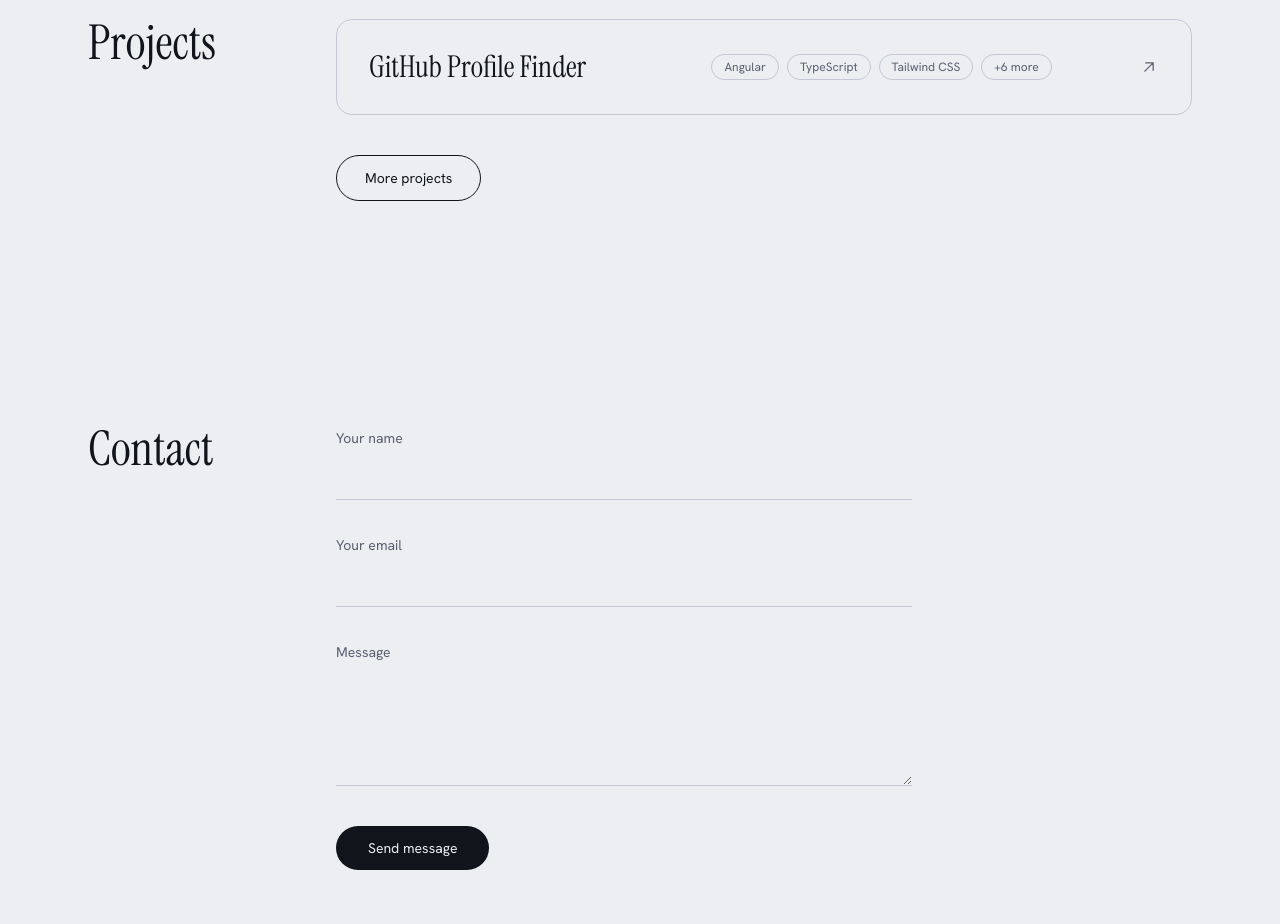
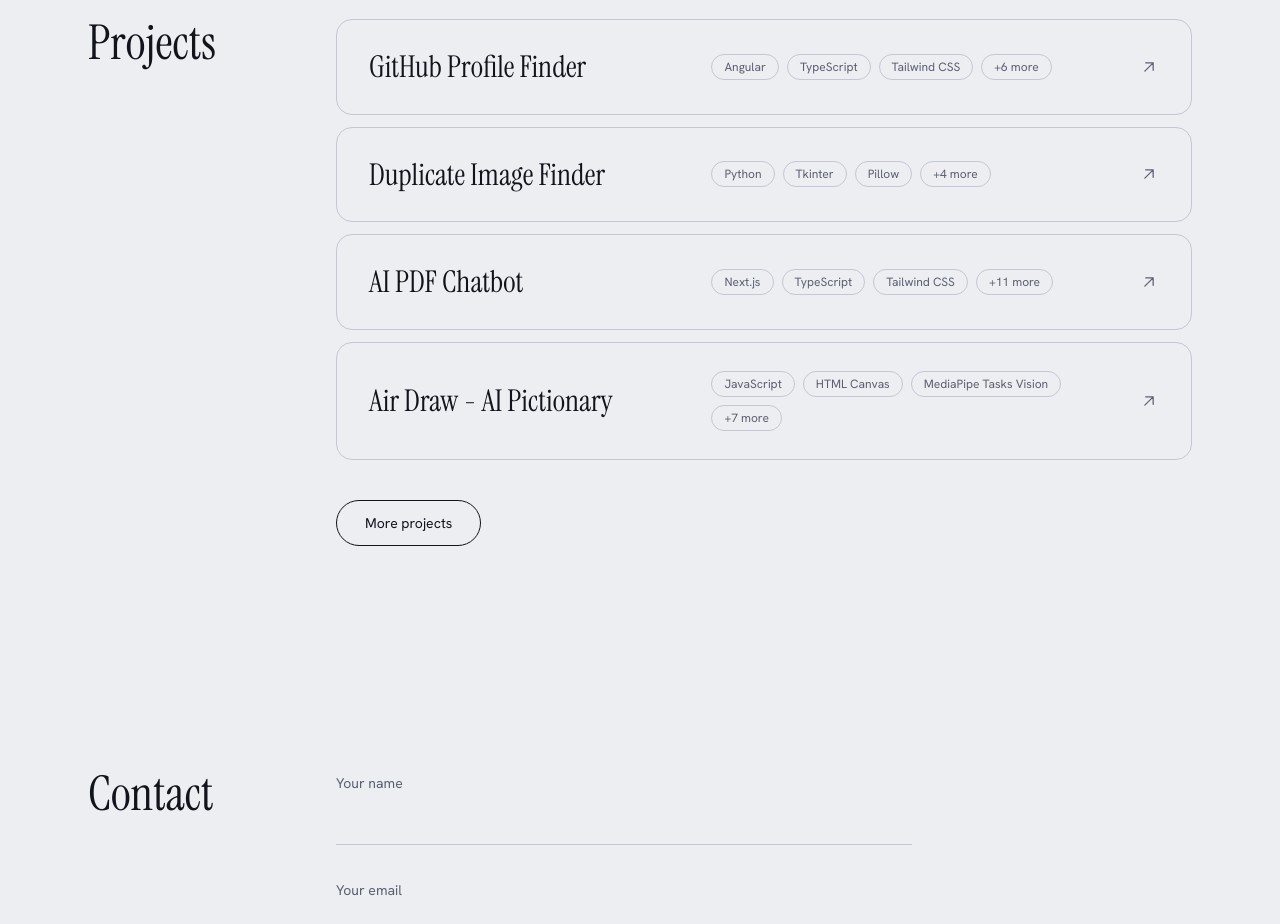
Before and after one commit to Alexclansy24/portfolio, a Next.js app: page / in a window 1280 px wide. Shown: the part 1320-2244 px from the top of the page. Built offline with nearby package versions, Linux system fonts and the light colour scheme.

Commit message:
added projects

```diff
--- a/src/data/content.ts
+++ b/src/data/content.ts
@@ -124,6 +124,69 @@
   liveUrl: "https://github-profile-finder-ten-lilac.vercel.app/",
   githubUrl: "https://github.com/Alexclansy24/github-profile-finder",
 },
+{
+  name: "Duplicate Image Finder",
+  tagline: "Find exact and visually similar images with perceptual hashing.",
+  year: "2026",
+  description: [
+    "Duplicate Image Finder is a local desktop application built with Python to identify and manage duplicate images on a computer. It scans selected directories, detects exact duplicates using SHA-256 hashing, and identifies visually similar images using perceptual hashing (pHash).",
+    "Implemented a two-stage duplicate detection system that groups identical files based on their SHA-256 hashes and detects near-duplicates using perceptual hash distances. Configurable similarity thresholds allow users to control how closely images must match to be considered duplicates.",
+    "Developed a graphical user interface using Tkinter to display scan results, organize duplicate groups, and simplify image management. Added functionality to open selected images, delete unwanted duplicates, and refresh results after file operations.",
+    "Implemented corrupted-image detection to identify files that cannot be processed correctly, helping users distinguish problematic images from valid files during scanning.",
+    "Built the application as a lightweight, offline utility without AI, cloud services, or external hosting. The project demonstrates practical image-processing algorithms, file-system operations, hashing techniques, and desktop application development."
+  ],
+  tech: ["Python", "Tkinter", "Pillow", "Perceptual Hashing (pHash)", "SHA-256", "Image Processing", "File System Operations"],
+  liveUrl: "",
+  githubUrl: "https://github.com/Alexclansy24/duplicate-image-finder",
+},
+{
+  name: "AI PDF Chatbot",
+  tagline: "Upload documents and ask questions to get context-aware answers from their content.",
+  year: "2026",
+  description: [
+    "AI PDF Chatbot is a full-stack application that allows authenticated users to upload PDF documents and interact with their content through natural-language questions. It uses retrieval-augmented generation (RAG) to retrieve relevant document passages and generate answers grounded in the uploaded content.",
+    "Built the frontend using Next.js, TypeScript, Tailwind CSS, Shadcn UI, TanStack Query, Axios, React Hook Form, and Zod. Implemented login and dashboard functionality, reusable UI components, and structured API communication to provide a responsive document-chat experience.",
+    "Developed a FastAPI backend with versioned REST endpoints, JWT-based authentication, and user-specific access control. Integrated PostgreSQL with Alembic migrations for persistent application data and implemented password authentication using Python-JOSE and Passlib.",
+    "Integrated Qdrant as the vector database to store and retrieve document embeddings based on semantic similarity. Combined vector retrieval with a large language model to generate context-aware responses using relevant document chunks.",
+    "Implemented local file storage through a dedicated storage provider abstraction, keeping document uploads on the local filesystem rather than relying on cloud object storage. Organized backend components to separate authentication, storage, database operations, and vector retrieval responsibilities.",
+    "Designed the application around a modular architecture that connects the frontend, FastAPI services, PostgreSQL, local document storage, Qdrant, and the language model into an end-to-end document question-answering workflow."
+  ],
+  tech: ["Next.js", "TypeScript", "Tailwind CSS", "Shadcn UI", "TanStack Query", "FastAPI", "Python", "PostgreSQL", "Alembic", "Qdrant", "RAG", "LLMs", "JWT", "Docker"],
+  liveUrl: "",
+  githubUrl: "https://github.com/Alexclansy24/pdf-chatbot",
+},
+{
+  name: "Air Draw - AI Pictionary",
+  tagline: "Draw in the air with your fingertips and let a machine learning model recognize your sketches.",
+  year: "2026",
+  description: [
+    "Air Draw is a webcam-based drawing application that lets users draw on a virtual canvas using hand gestures, without touching a screen or using a physical drawing device. Built with MediaPipe hand tracking, it detects fingertip movements in real time and translates them into smooth strokes on the canvas.",
+    "Developed an interactive drawing interface using JavaScript, HTML Canvas, and MediaPipe Tasks Vision to track hand landmarks and recognize drawing gestures. Implemented stroke smoothing, movement thresholds, and adjustable line width to create a more natural drawing experience.",
+    "Built a machine learning pipeline to recognize hand-drawn shapes using a custom convolutional neural network (CNN). Trained the model on an eight-class drawing dataset and achieved approximately 94% validation accuracy during model evaluation.",
+    "Integrated a Python FastAPI backend to receive canvas drawings and return predictions from the trained model. Connected the frontend and backend through a prediction API, enabling users to submit sketches and receive shape-recognition results.",
+    "Developed the project as an interactive AI Pictionary experience with drawing challenges involving shapes and everyday objects. Designed the system to run locally, combining real-time computer vision, browser-based drawing, and machine learning inference.",
+    "Implemented drawing input validation to handle blank canvas submissions and prevent empty sketches from being processed as valid predictions."
+  ],
+  tech: ["JavaScript", "HTML Canvas", "MediaPipe Tasks Vision", "Python", "FastAPI", "NumPy", "TensorFlow/Keras", "Convolutional Neural Networks (CNN)", "Computer Vision", "Machine Learning"],
+  liveUrl: "",
+  githubUrl: "https://github.com/Alexclansy24/air-draw",
+},
+{
+  name: "E-Commerce Food Delivery Web App",
+  tagline: "A full-stack food ordering platform with secure payments, order management, and delivery tracking.",
+  year: "2026",
+  description: [
+    "Developed a full-stack food delivery web application that enables customers to browse food items, place orders, make online payments, and track order progress. Structured the project into three independent applications: a customer-facing frontend, an Express.js backend API, and an admin dashboard for managing food items and orders.",
+    "Built the customer frontend using React, Vite, and React Router to support page navigation and food ordering workflows. Integrated Axios for API communication and implemented a responsive interface for browsing food items, managing orders, and accessing customer account features.",
+    "Developed REST APIs using Node.js and Express.js, with MongoDB and Mongoose for data persistence. Implemented user authentication using JSON Web Tokens (JWT), password hashing with bcrypt, and input validation with Validator to support secure account access and authenticated requests.",
+    "Integrated Stripe to support online payment processing and connect payment workflows with order placement. Used environment variables to manage sensitive configuration and implemented backend middleware and API communication to support the application's core operations.",
+    "Created a separate admin dashboard using React and Vite to manage food listings and orders. Integrated the backend using Axios and added toast notifications with React Toastify to provide feedback for administrative actions and API operations.",
+    "Designed the order management workflow to support order creation, order listing, and delivery-status updates. The platform is intended to provide customers with visibility into their order progress while enabling administrators to manage incoming orders and update their status."
+  ],
+  tech: ["React", "Vite", "JavaScript", "Node.js", "Express.js", "MongoDB", "Mongoose", "JWT", "bcrypt", "Stripe", "Axios", "React Router", "Multer", "CORS", "dotenv", "Validator"],
+  liveUrl: "https://food-delivery-frontend-ihvh.onrender.com/",
+  githubUrl: "https://github.com/Alexclansy24/ecom",
+},
 
 ];
 
```
